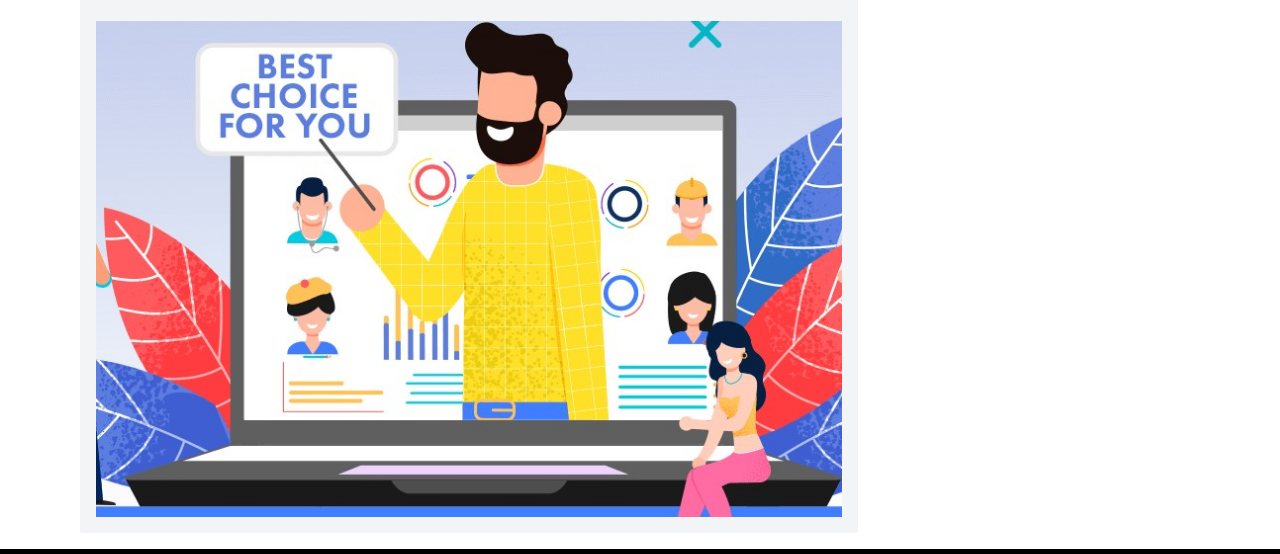
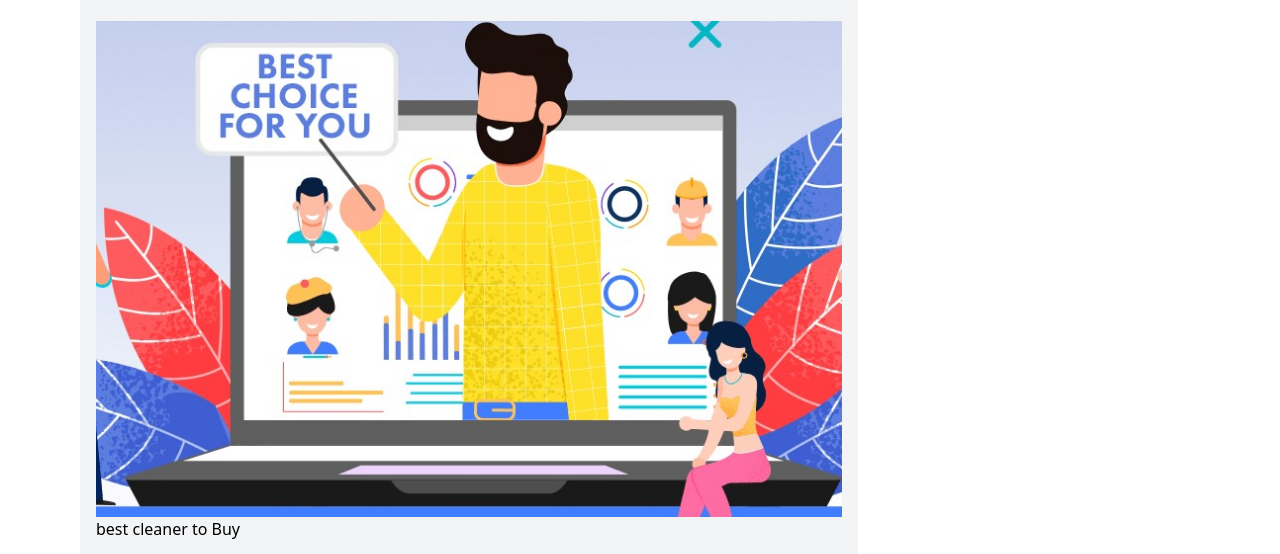
Before and after one commit to 7suggest/7suggestdotcom, a website built with Vite: page index.html in a window 1280 px wide. Shown: the part 171-725 px from the top of the page. Built offline with nearby package versions, Linux system fonts and the light colour scheme.

Commit message:
Update index.html

```diff
--- a/index.html
+++ b/index.html
@@ -108,6 +108,13 @@
             <div>
                 <img src="/img/right-product.jpg" alt="">
             </div>
+             <div>
+                <a href="/cleaner/index.html">
+                    <p>
+                        best cleaner to Buy
+                    </p>
+                </a>
+            </div>
 
 
         </div>
```
